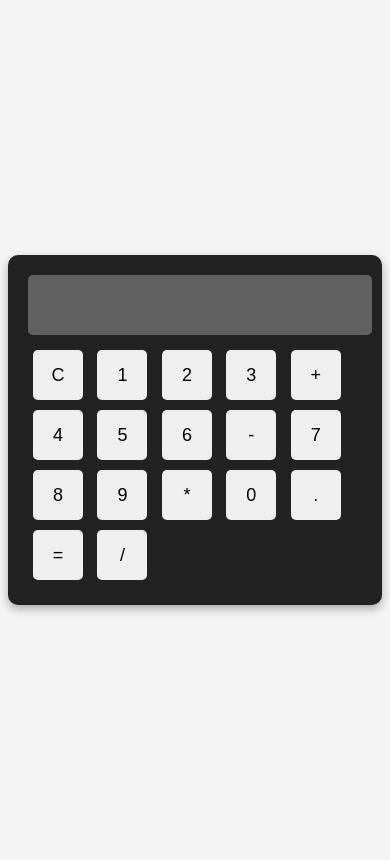
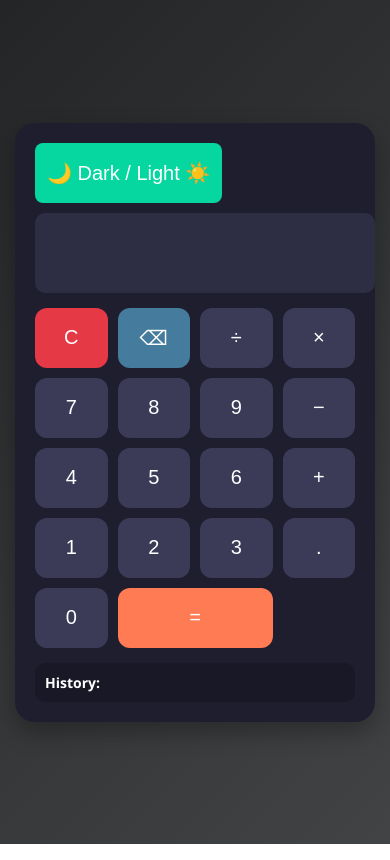
Before and after one commit to sarangkhan354-oss/Calculator-, a plain HTML site: page index.html in a window 390 px wide. Drawn offline with Linux system fonts and the light colour scheme.

Commit message:
Update index.html
# Pro Calculator 🔢

A stylish and professional web-based calculator built with **HTML, CSS, and JavaScript**.
It supports basic arithmetic operations with a clean user interface, **Dark/Light mode**, and a **calculation history panel**.

---

## ✨ Features
- ✅ Modern & responsive design
- ✅ Light & Dark mode toggle 🌙☀️
- ✅ Basic arithmetic operations (+, −, ×, ÷)
- ✅ Backspace button for quick corrections ⬅️
- ✅ History panel to track previous calculations 📝
- ✅ Works on mobile and desktop devices 📱💻

---

## 🚀 How to Use
1. Open the live link: **[Calculator Demo](https://sarangkhan354-oss.github.io/Calculator-/)**
2. Enter numbers and operations using the on-screen buttons.
3. Click `=` to see the result.
4. Switch between **Light / Dark mode** with the toggle button.
5. Check the history panel to view previous calculations.

---

## 🛠️ Technologies Used
- **HTML5**
- **CSS3 (with gradient background and modern UI styling)**
- **Vanilla JavaScript (no external libraries)**

---

## 📌 Future Improvements
- Add **scientific calculator features** (square root, percentage, etc.)
- Add **keyboard input support**
- Export calculation history

---

## 👨‍💻 Author
Made with ❤️ by **Sarang Khan**

Signed-off-by: Sarang Khan  <sarangkhan354@gmail.com>

```diff
--- a/index.html
+++ b/index.html
@@ -3,68 +3,150 @@
 <head>
   <meta charset="UTF-8">
   <meta name="viewport" content="width=device-width, initial-scale=1.0">
-  <title>Calculator</title>
+  <title>Pro Calculator</title>
   <style>
     body {
       display: flex;
       justify-content: center;
       align-items: center;
       height: 100vh;
-      background: #f4f4f4;
-      font-family: Arial, sans-serif;
+      background: linear-gradient(135deg, #74ebd5 0%, #ACB6E5 100%);
+      font-family: 'Segoe UI', Tahoma, Geneva, Verdana, sans-serif;
+      margin: 0;
+      transition: background 0.3s;
+    }
+    body.dark {
+      background: linear-gradient(135deg, #232526 0%, #414345 100%);
+      color: #fff;
     }
     .calculator {
-      background: #222;
+      background: #1e1e2f;
       padding: 20px;
-      border-radius: 10px;
-      box-shadow: 0 4px 10px rgba(0,0,0,0.3);
+      border-radius: 20px;
+      box-shadow: 0px 10px 25px rgba(0,0,0,0.3);
+      width: 320px;
+      transition: background 0.3s;
+    }
+    body.light .calculator {
+      background: #f4f4f9;
+      color: #000;
     }
     #result {
       width: 100%;
-      height: 50px;
-      margin-bottom: 10px;
+      height: 60px;
+      margin-bottom: 15px;
       text-align: right;
-      font-size: 20px;
-      padding: 5px;
+      font-size: 24px;
+      padding: 10px;
       border: none;
-      border-radius: 5px;
+      border-radius: 10px;
+      background: #2d2d44;
+      color: #fff;
+      outline: none;
+      transition: background 0.3s, color 0.3s;
+    }
+    body.light #result {
+      background: #ddd;
+      color: #000;
+    }
+    .buttons {
+      display: grid;
+      grid-template-columns: repeat(4, 1fr);
+      gap: 10px;
     }
     button {
-      width: 50px;
-      height: 50px;
-      margin: 5px;
-      font-size: 18px;
+      height: 60px;
+      font-size: 20px;
       border: none;
-      border-radius: 5px;
+      border-radius: 12px;
       cursor: pointer;
+      background: #3b3b58;
+      color: #fff;
+      transition: 0.2s;
     }
     button:hover {
-      background: #444;
-      color: white;
+      background: #5a5a89;
+      transform: scale(1.05);
+    }
+    .equal {
+      grid-column: span 2;
+      background: #ff7b54;
+    }
+    .equal:hover {
+      background: #ff956e;
+    }
+    .clear {
+      background: #e63946;
+    }
+    .clear:hover {
+      background: #ff4d61;
+    }
+    .backspace {
+      background: #457b9d;
+    }
+    .backspace:hover {
+      background: #5fa8d3;
+    }
+    .history {
+      margin-top: 15px;
+      background: rgba(0,0,0,0.2);
+      padding: 10px;
+      border-radius: 10px;
+      max-height: 100px;
+      overflow-y: auto;
+      font-size: 14px;
+      color: #fff;
+    }
+    body.light .history {
+      background: rgba(0,0,0,0.05);
+      color: #000;
+    }
+    .toggle-mode {
+      margin-bottom: 10px;
+      padding: 6px 12px;
+      border-radius: 8px;
+      border: none;
+      background: #06d6a0;
+      color: #fff;
+      cursor: pointer;
+      transition: 0.2s;
+    }
+    .toggle-mode:hover {
+      background: #08b48a;
     }
   </style>
 </head>
-<body>
+<body class="dark">
   <div class="calculator">
+    <button class="toggle-mode" onclick="toggleMode()">🌙 Dark / Light ☀️</button>
     <input type="text" id="result" disabled>
     <div class="buttons">
-      <button onclick="clearResult()">C</button>
+      <button class="clear" onclick="clearResult()">C</button>
+      <button class="backspace" onclick="backspace()">⌫</button>
+      <button onclick="appendValue('/')">÷</button>
+      <button onclick="appendValue('*')">×</button>
+
+      <button onclick="appendValue('7')">7</button>
+      <button onclick="appendValue('8')">8</button>
+      <button onclick="appendValue('9')">9</button>
+      <button onclick="appendValue('-')">−</button>
+
+      <button onclick="appendValue('4')">4</button>
+      <button onclick="appendValue('5')">5</button>
+      <button onclick="appendValue('6')">6</button>
+      <button onclick="appendValue('+')">+</button>
+
       <button onclick="appendValue('1')">1</button>
       <button onclick="appendValue('2')">2</button>
       <button onclick="appendValue('3')">3</button>
-      <button onclick="appendValue('+')">+</button>
-      <button onclick="appendValue('4')">4</button>
-      <button onclick="appendValue('5')">5</button>
-      <button onclick="appendValue('6')">6</button>
-      <button onclick="appendValue('-')">-</button>
-      <button onclick="appendValue('7')">7</button>
-      <button onclick="appendValue('8')">8</button>
-      <button onclick="appendValue('9')">9</button>
-      <button onclick="appendValue('*')">*</button>
+      <button onclick="appendValue('.')">.</button>
+
       <button onclick="appendValue('0')">0</button>
-      <button onclick="appendValue('.')">.</button>
-      <button onclick="calculateResult()">=</button>
-      <button onclick="appendValue('/')">/</button>
+      <button class="equal" onclick="calculateResult()">=</button>
+    </div>
+    <div class="history" id="history">
+      <strong>History:</strong>
+      <div id="history-list"></div>
     </div>
   </div>
 
@@ -75,14 +157,30 @@
     function clearResult() {
       document.getElementById("result").value = "";
     }
+    function backspace() {
+      let result = document.getElementById("result").value;
+      document.getElementById("result").value = result.slice(0, -1);
+    }
     function calculateResult() {
       let result = document.getElementById("result").value;
       try {
-        document.getElementById("result").value = eval(result);
+        let answer = eval(result);
+        document.getElementById("result").value = answer;
+        addToHistory(result + " = " + answer);
       } catch (e) {
         document.getElementById("result").value = "Error";
       }
     }
+    function addToHistory(entry) {
+      let historyList = document.getElementById("history-list");
+      let div = document.createElement("div");
+      div.textContent = entry;
+      historyList.prepend(div);
+    }
+    function toggleMode() {
+      document.body.classList.toggle("dark");
+      document.body.classList.toggle("light");
+    }
   </script>
 </body>
 </html>
```
